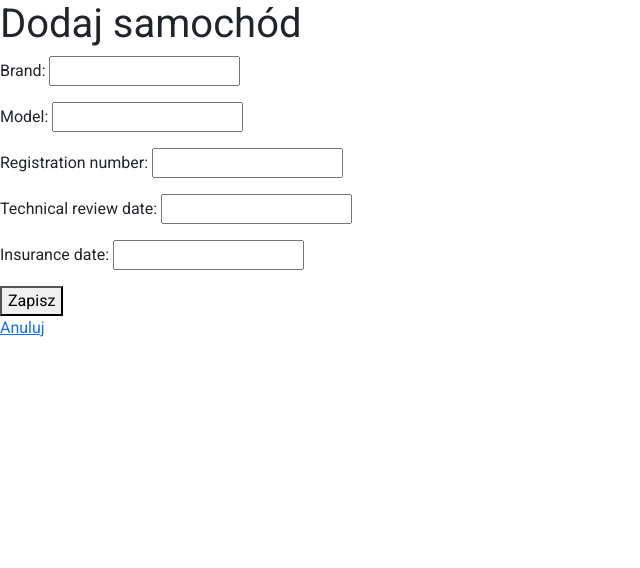
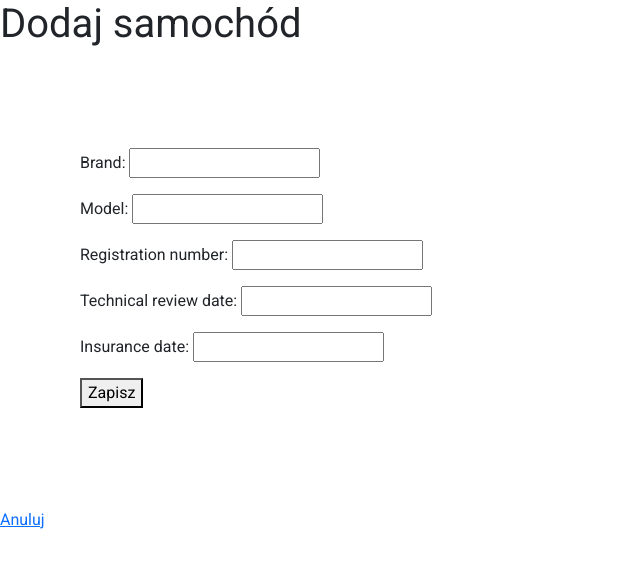
Before and after one commit to KacperSiak/Pralnia-projekt-szkolenie, a Django app: page /cars/car_create in a window 1280 px wide. Shown: the top 568 px of the page, without its empty margins (0-640 px from the left). Run offline with Django 4.2, Linux system fonts and the light colour scheme.

Commit message:
style changes

```diff
--- a/accounts/static/style.css
+++ b/accounts/static/style.css
@@ -24,7 +24,7 @@ body {
   vertical-align: middle;
 }
 .fostrap-logo {
-  width: 100px;
+  width: 300px;
   margin-bottom:15px
 }
 h1.heading {
@@ -98,3 +98,10 @@ h1.heading {
   font-weight:600;
   text-transform: uppercase
 }
+
+.good-look {
+  margin-top: 100px;
+  margin-bottom: 100px;
+  margin-right: 150px;
+  margin-left: 80px;
+}
```
